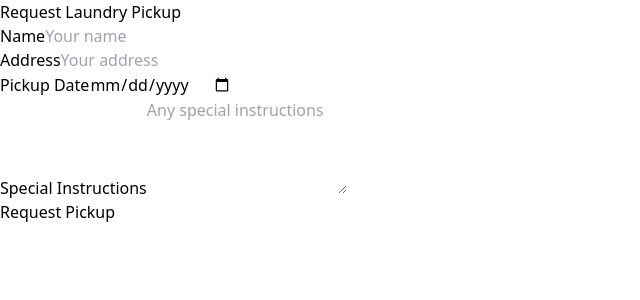
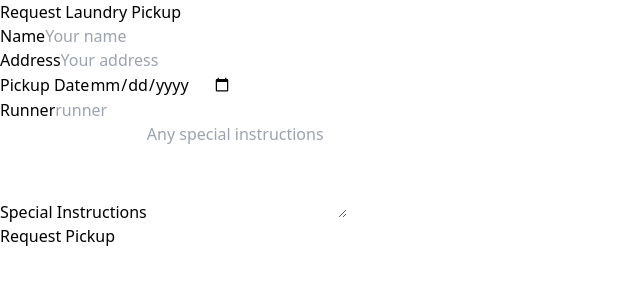
Before and after one commit to kutlwano10/Errands-Connect, a React (Vite) app: page /pickup in a window 1280 px wide. Shown: the top 300 px of the page, without its empty margins (0-640 px from the left). Built offline with nearby package versions, Linux system fonts and the light colour scheme.

Commit message:
webpack and runner id

```diff
--- a/package.json
+++ b/package.json
@@ -13,7 +13,8 @@
     "axios": "^1.7.5",
     "react": "^18.3.1",
     "react-dom": "^18.3.1",
-    "react-router-dom": "^6.26.0"
+    "react-router-dom": "^6.26.0",
+    "ws": "^8.18.0"
   },
   "devDependencies": {
     "@eslint/js": "^9.8.0",
--- a/src/components/PickUp.jsx
+++ b/src/components/PickUp.jsx
@@ -1,10 +1,11 @@
 import React, { useState } from 'react';
 import axios from 'axios';
 
-const LaundryPickup = () => {
+const Pickup = () => {
   const [name, setName] = useState('');
   const [address, setAddress] = useState('');
   const [pickupDate, setPickupDate] = useState('');
+  const [runner, setrunner] = useState('');
   const [instructions, setInstructions] = useState('');
 
   const handleSubmit = async(e) => {
@@ -12,17 +13,20 @@ const LaundryPickup = () => {
     // Handle form submission, e.g., send data to server
 
     try {
-      console.log({ name, address, pickupDate, instructions });
+      console.log({ name, address, pickupDate,runner, instructions });
     const response = await axios.post('http://localhost:3000/pickup', {
       name,
       address,
       pickupDate,
+      runner,
       instructions
     });
     console.log('Pickup request sent:', response.data);
   } catch (error) {
     console.error('Error sending pickup request:', error);
   }
+
+
 
   };
 
@@ -64,6 +68,17 @@ const LaundryPickup = () => {
             />
           </div>
           <div>
+            <label className="block text-sm font-medium text-gray-600">Runner</label>
+            <input
+              type="text"
+              value={runner}
+              onChange={(e) => setrunner(e.target.value)}
+              className="w-full mt-1 px-4 py-2 border border-gray-300 rounded-md focus:outline-none focus:ring-2 focus:ring-blue-500"
+              placeholder="runner"
+              required
+            />
+          </div>
+          <div>
             <label className="block text-sm font-medium text-gray-600">Special Instructions</label>
             <textarea
               value={instructions}
@@ -85,4 +100,4 @@ const LaundryPickup = () => {
   );
 };
 
-export default LaundryPickup;
+export default Pickup;
```
Also changed, not shown: src/components/Runner.jsx (added, +44 -0 lines), 1 other file (tests, documents, lock files or other folders).
